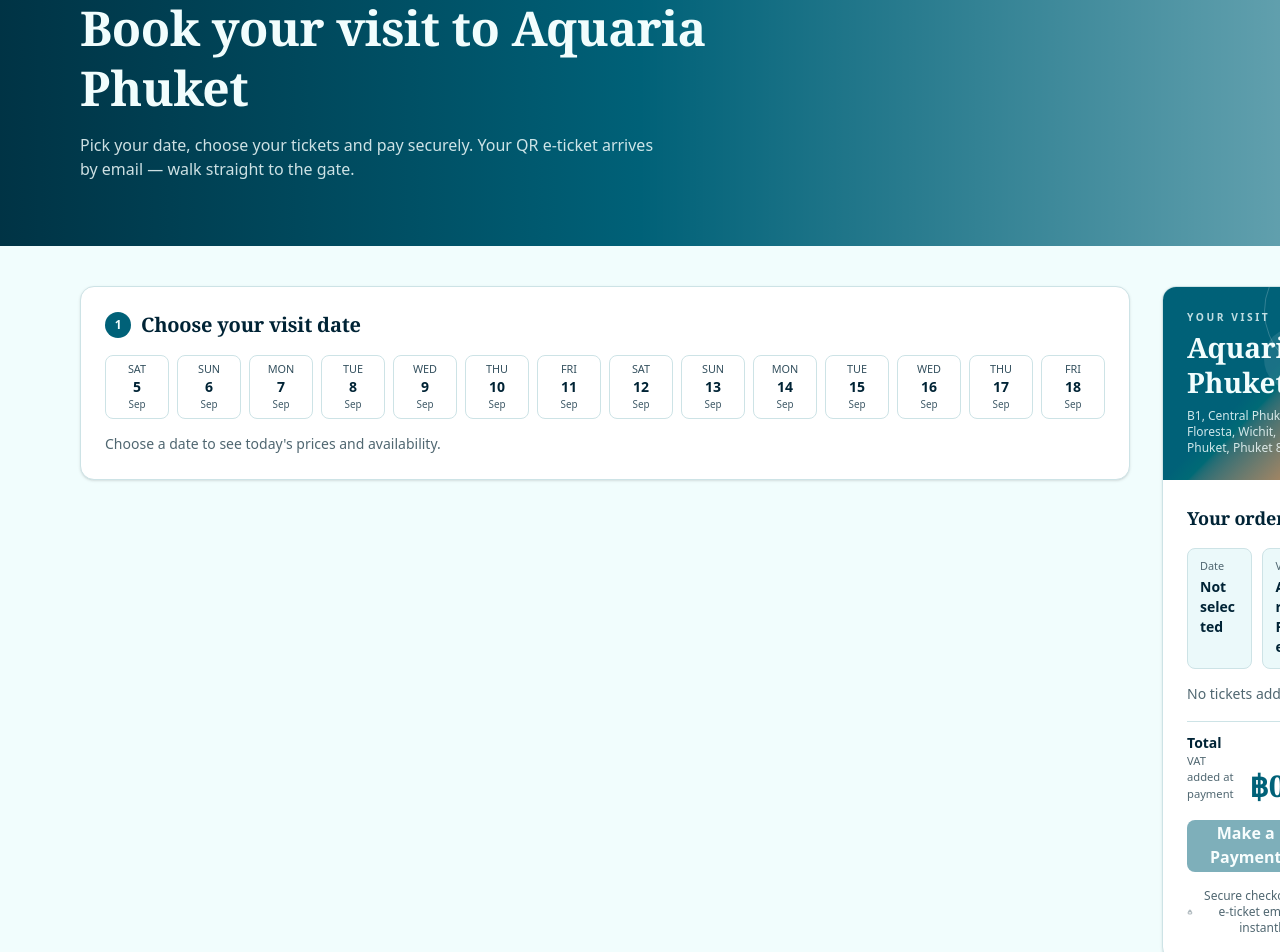
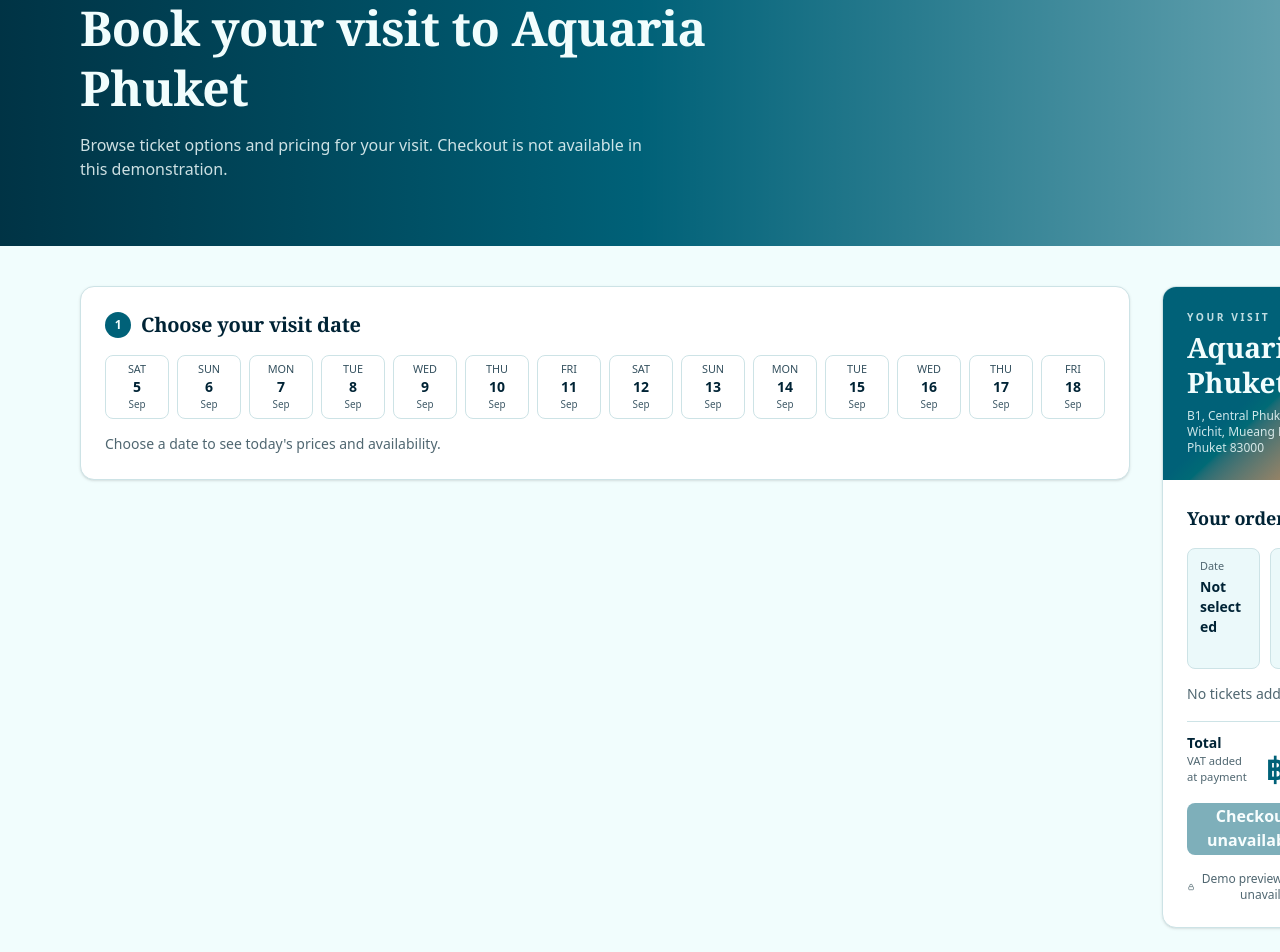
Before and after one commit to DevInternTriggerplus/aquaria-platform, a Next.js app in the folder frontend-next/: page / in a window 1280 px wide. Shown: the part 160-1112 px from the top of the page. Built offline with nearby package versions, Linux system fonts and the light colour scheme.

Commit message:
Clarify public demo checkout status

```diff
--- a/frontend-next/src/app/page.tsx
+++ b/frontend-next/src/app/page.tsx
@@ -154,8 +154,8 @@
             Book your visit to {venueName}
           </h1>
           <p className="mt-4 max-w-xl text-primary-foreground/85">
-            Pick your date, choose your tickets and pay securely. Your QR e-ticket arrives by
-            email — walk straight to the gate.
+            Browse ticket options and pricing for your visit. Checkout is not available in this
+            demonstration.
           </p>
         </div>
       </section>
--- a/frontend-next/src/components/order-summary.tsx
+++ b/frontend-next/src/components/order-summary.tsx
@@ -152,11 +152,11 @@
             disabled={busy || totalTickets === 0}
             className="flex min-h-[52px] w-full items-center justify-between gap-2 rounded-lg bg-primary px-5 font-semibold text-primary-foreground disabled:opacity-50"
           >
-            <span>{busy ? "Working…" : "Make a Payment"}</span>
+            <span>{busy ? "Working…" : "Checkout unavailable"}</span>
             <span aria-hidden>→</span>
           </button>
           <p className="flex items-center justify-center gap-1.5 text-center text-xs text-muted-foreground">
-            <LockGlyph /> Secure checkout · QR e-ticket emailed instantly
+            <LockGlyph /> Demo preview · checkout unavailable
           </p>
         </div>
       </div>
```
